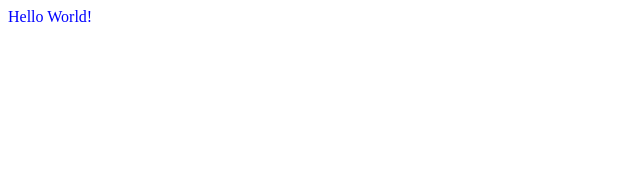
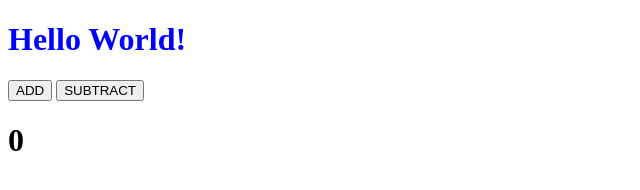
Before and after one commit to Jesse-Driskill/TodosAppsWithDifferentLibraries, a plain HTML site: page index.html in a window 1280 px wide. Shown: the whole page, without its empty margins (0-640 px from the left). Drawn offline with Linux system fonts and the light colour scheme.

Commit message:
Adds counter

```diff
--- a/index.html
+++ b/index.html
@@ -16,7 +16,19 @@
         <!--[if lt IE 7]>
             <p class="browsehappy">You are using an <strong>outdated</strong> browser. Please <a href="#">upgrade your browser</a> to improve your experience.</p>
         <![endif]-->
-        <div class="standard">Hello World!</div>
-        <script src="" async defer></script>
+        <script src="main.js" async defer></script>
+
+        <h1 id="hello" class="standard">Hello World!</h1>
+
+        <button id="addbutton">
+            ADD
+        </button>
+
+        <button id="subtractbutton">
+            SUBTRACT
+        </button>
+
+
+        <h1 id="counter">  </h1>
     </body>
 </html>
--- /dev/null
+++ b/main.js
@@ -0,0 +1,28 @@
+
+
+// const root = document.getElementById("root");
+
+document.addEventListener("DOMContentLoaded", () => {
+
+    const g = (string) => {
+        return document.getElementById(string);
+    }
+
+    // acl stands for addClickListener
+    const acl = (element, func) => {
+        return element.addEventListener('click', func)
+    }
+
+    const hello = g('hello');
+    const addButton = g("addbutton");
+    const subtractButton = g('subtractbutton');
+    const counter = g('counter');
+    counter.innerHTML = 0;
+
+    acl(addButton, () => { counter.innerHTML = parseInt(counter.innerHTML) + 1});
+    acl(subtractButton, () => { counter.innerHTML = parseInt(counter.innerHTML) - 1});
+
+
+})
+
+console.log("Hello world!")
```
